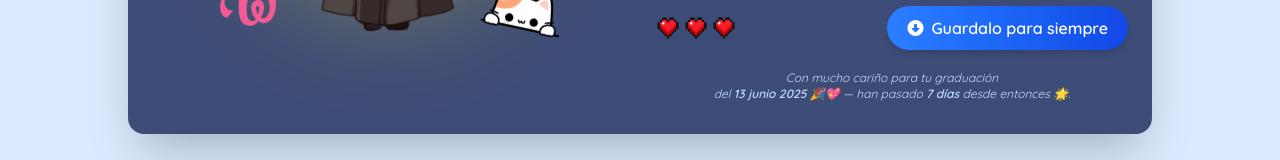
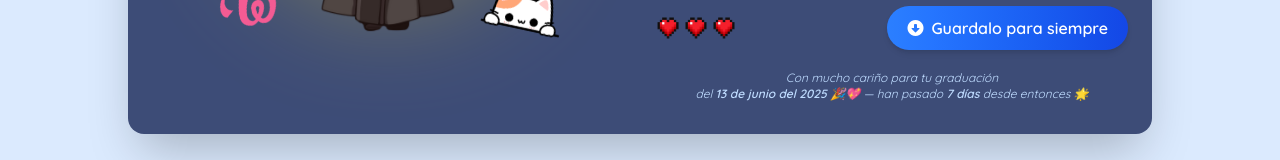
Before and after one commit to LeonelSyxz/Nat, an Astro site: page / in a window 1280 px wide. Shown: the part 540-700 px from the top of the page. Built offline with nearby package versions, Linux system fonts and the light colour scheme; Astro itself is replaced by a stand-in of ours.

Commit message:
Refactor middleware and update graduation date format

```diff
--- a/src/pages/index.astro
+++ b/src/pages/index.astro
@@ -175,7 +175,7 @@ import "../styles/global.css";
 
       const mensaje = `
         <span class="block">Con mucho cariño para tu graduación<br />
-        del <strong>13 junio 2025</strong> 🎉💖 — han pasado <strong>${partes.join(" y ")}</strong> desde entonces 🌟.</span>
+        del <strong>13 de junio del 2025</strong> 🎉💖 — han pasado <strong>${partes.join(" y ")}</strong> desde entonces 🌟</span>
       `;
 
       document.getElementById("date").innerHTML = mensaje;
```
Also changed, not shown: 3 other files.
